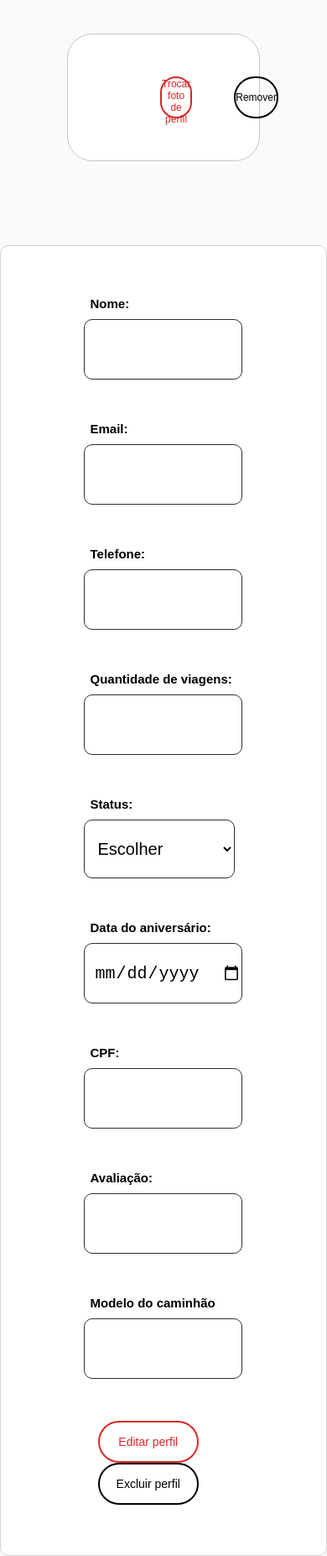
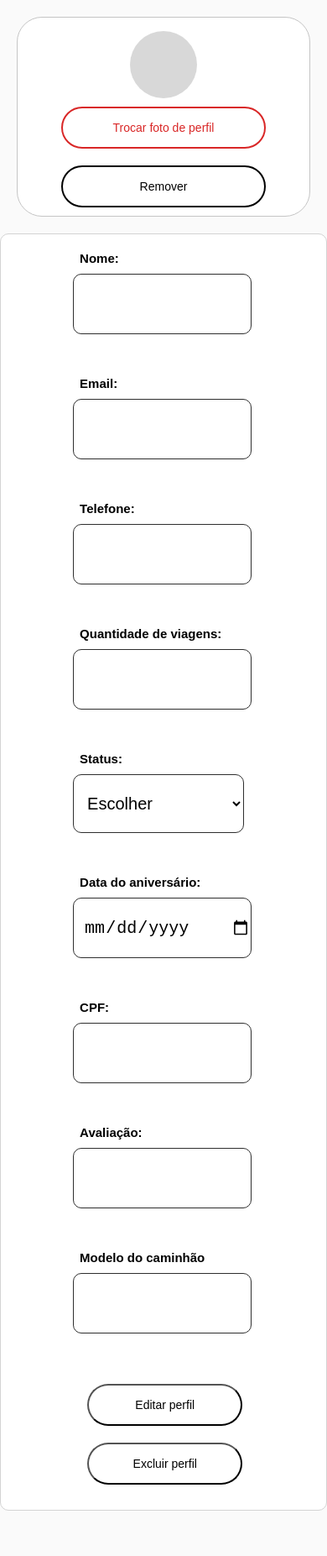
Before and after one commit to web-transporta/TransportaWeb-Desktop, a plain HTML site: page html/perfil-motorista.html in a window 390 px wide. Shown: the whole page at 84% size. After the commit the page ends 1799 px from the top, so only its background shows below. Drawn offline with Linux system fonts and the light colour scheme; a script that the page names is missing.

Commit message:
tela perfil-motorista responsiva

```diff
--- a/css/perfil-motorista.css
+++ b/css/perfil-motorista.css
@@ -10,38 +10,37 @@ body {
   background-color: #fafafa;
 }
 .container-t {
-   display: flex; /* Usar flexbox para alinhar os botões */
-   align-items: center; /* Alinha os itens verticalmente */
-   justify-content: flex-start; /* Alinha os itens à esquerda */
-   margin-top: 40px;
+   display: flex;
+   align-items: center;
+   justify-content: flex-start;
+   margin: 40px 80px;
    border: 1px solid rgb(197, 197, 197);
    height: 150px;
-   max-width: calc(100vw - 40px); /* Subtrai o espaço das margens */
    border-radius: 30px;
-   margin-left: 80px; /* Margem à esquerda */
-   margin-right: 80px; /* Margem à direita */
    background-color: white;
 }
-.img{
+.img {
    margin-left: 50px;
    border-radius: 100%;
    width: 120px;
    height: 120px;
    background-color: rgb(216, 216, 216);
 }
-.trocar-foto {
+.trocar-foto, .remover, .editar, .excluir {
    width: 260px;
    height: 50px;
-   margin-left: 150px;
    border-radius: 40px;
    font-family: var(--titulo);
-   color: var(--vermelho);
    font-size: 18px;
    font-weight: 400;
    background-color: transparent;
-   border: 2px solid var(--vermelho);
    transition: all 300ms cubic-bezier(.23, 1, 0.32, 1);
    cursor: pointer;
+}
+.trocar-foto {
+   color: var(--vermelho);
+   border: 2px solid var(--vermelho);
+   margin-left: 150px;
 }
 .trocar-foto:hover {
    color: var(--branco);
@@ -49,18 +48,9 @@ body {
    transform: translateY(-0.125em);
 }
 .remover {
-   width: 260px;
-   height: 50px;
+   color: var(--preto);
+   border: 2px solid var(--preto);
    margin-left: 50px;
-   border-radius: 40px;
-   font-family: var(--titulo);
-   color: var(--preto);
-   font-size: 18px;
-   font-weight: 400;
-   background-color: transparent;
-   border: 2px solid var(--preto);
-   transition: all 300ms cubic-bezier(.23, 1, 0.32, 1);
-   cursor: pointer;
 }
 .remover:hover {
    color: var(--branco);
@@ -73,30 +63,27 @@ body {
    margin-top: 30px;
    height: 90%;
    border: 1px solid rgb(211, 211, 211);
-   max-width: calc(100vw - 40px); /* Subtrai o espaço das margens */
+   max-width: calc(100vw - 40px);
    padding: 30px 40px;
 }
-
-.container-b form .detalhes-usuario{
+.container-b form .detalhes-usuario {
    display: flex;
    flex-wrap: wrap;
    justify-content: space-between;
    padding-left: 10%;
    font-size: 20px;
 }
-
-form .detalhes-usuario .inputbox{
+form .detalhes-usuario .inputbox {
    margin-bottom: 50px;
    width: calc(100% / 2 - 2px);
 }
-.detalhes-usuario .inputbox .detalhes{
+.detalhes-usuario .inputbox .detalhes {
    display: flex;
    font-weight: 600;
    margin-bottom: 10px;
    margin-left: 8px;
 }
-
-.detalhes-usuario .inputbox input{
+.detalhes-usuario .inputbox input {
    height: 70px;
    width: 80%;
    outline: none;
@@ -106,7 +93,6 @@ form .detalhes-usuario .inputbox{
    font-size: 20px;
    background-color: transparent;
 }
-
 form .botao-opcao {
    height: 70px;
    width: 82%;
@@ -117,256 +103,99 @@ form .botao-opcao {
    font-size: 20px;
    background-color: transparent;
 }
-
-.botoes{
+.botoes {
    margin-left: 50%;
    padding-left: 20px;
    margin-top: -140px;
-
 }
-
 .editar {
-   width: 260px;
-   height: 50px;
-   border-radius: 40px;
-   font-family: var(--titulo);
-   color: var(--vermelho);
-   font-size: 18px;
-   font-weight: 400;
-   background-color: transparent;
-   border: 2px solid var(--vermelho);
-   transition: all 300ms cubic-bezier(.23, 1, 0.32, 1);
-   cursor: pointer;
    margin-right: 50px;
 }
-.editar:hover {
-   color: var(--branco);
-   background-color: var(--vermelho);
-   transform: translateY(-0.125em);
-}
-.excluir {
-   width: 260px;
-   height: 50px;
-   border-radius: 40px;
-   font-family: var(--titulo);
-   color: var(--preto);
-   font-size: 18px;
-   font-weight: 400;
-   background-color: transparent;
-   border: 2px solid var(--preto);
-   transition: all 300ms cubic-bezier(.23, 1, 0.32, 1);
-   cursor: pointer;
-}
-.excluir:hover {
+.editar:hover, .excluir:hover {
    color: var(--branco);
    background-color: var(--preto);
    transform: translateY(-0.125em);
 }
+
 @media screen and (max-width: 1692px) {
-
-
-   .editar {
-      width: 210px;
-
-  }
-
-
-   .excluir {
-      width: 210px;
-
-   }
-
-
+   .editar, .excluir { width: 210px; }
 }
 
 @media screen and (max-width: 1450px) {
-
-
-  .editar {
-     width: 170px;
-
+   .editar, .excluir { width: 170px; }
 }
 
-
-  .excluir {
-     width: 170px;
-
+@media screen and (max-width: 1200px) {
+   .container-b { height: 100%; }
+   .editar, .excluir { width: 140px; margin-right: 30px; }
 }
 
-
-}
-@media screen and (max-width: 1200px) {
-   .container-b{
-      height: 100%;
-   }
-
-
-  .editar {
-     width: 140px;
-     margin-right: 30px;
-
- }
-
-
-  .excluir {
-     width: 140px;
-
-  }
-
-
-}
 @media screen and (max-width: 1065px) {
-
-   .container-b{
-      height: 100%;
-   }
-
-  .img{
-     margin-left: 50px;
-     width: 100px;
-     height: 100px;
-
-  }
-
-  .editar {
-     width: 140px;
-     margin-right: 10px;
-     font-size: 15px;
-
-
- }
-
-  .excluir {
-     width: 140px;
-     font-size: 15px;
-
-
-  }
-
-  .trocar-foto {
-     width: 170px;
-     font-size: 15px;
-     margin-left: 80px;
-  }
-
-  .remover{
-     width: 170px;
-     font-size: 15px;
-
+   .img { width: 100px; height: 100px; }
+   .editar, .excluir { width: 140px; font-size: 15px; margin-right: 10px; }
+   .trocar-foto, .remover { width: 170px; font-size: 15px; margin-left: 80px; }
 }
 
 @media screen and (max-width: 950px) {
-
-   .container-b{
-      height: 100%;
+   .editar, .excluir { width: 120px; font-size: 14px; margin-right: 5px; }
 }
 
-
-     .editar {
-        width: 120px;
-        font-size: 14px;
-        margin-right: 5px
-
-    }
-
-     .excluir {
-        width: 120px;
-        font-size: 14px;
-
-
-     }
-
-  }
 @media screen and (max-width: 890px) {
-
    .container-b {
-        background-color: white;
-        border-radius: 10px;
       margin-top: 100px;
-        height: 100%;
-        border: 1px solid rgb(211, 211, 211);
-        max-width: calc(100vw - 40px); /* Subtrai o espaço das margens */
       padding: 60px 40px;
    }
-
-     form .detalhes-usuario .inputbox{
-        margin-bottom: 50px;
+   form .detalhes-usuario .inputbox {
       margin-left: 10%;
       width: calc(80% / 1 - 2px);
       font-size: 15px;
    }
-
-
-     .img{
-        margin-left: 30px;
-        width: 90px;
-        height: 90px;
+   .img { margin-left: 30px; width: 90px; height: 90px; }
+   .botoes { margin-left: 9%; padding-left: 20px; margin-top: 0; }
+   .editar, .excluir { width: 120px; font-size: 14px; }
 }
 
-     .botoes{
-        margin-left: 9%;
-        padding-left: 20px;
-        margin-top: 0px;
-
-     }
-     .editar {
-        width: 120px;
-        font-size: 14px;
-        margin-right: 5px;
+@media screen and (max-width: 787px) {
+   .trocar-foto, .remover { width: 140px; font-size: 12px; }
 }
 
-     .excluir {
-        width: 120px;
-        font-size: 14px;
-
-
+@media screen and (max-width: 725px) {
+   body { overflow: auto; }
+   .trocar-foto, .remover { width: 100px; font-size: 12px; }
 }
 
+@media screen and (max-width: 650px) {
+   .container-t {
+       flex-direction: column;
+       align-items: center;
+       margin: 20px;
+       height: auto;
    }
-
-  @media screen and (max-width: 780px) {
-
-   .container-b{
-      height: 100%;
+   .img {
+       margin-left: 0;
+       margin-top: 16px;
+       width: 80px;
+       height: 80px;
    }
-
-     .trocar-foto {
-        width: 140px;
-        font-size: 12px;
-        margin-left: 80px;
+   .trocar-foto, .remover, .editar, .excluir {
+       width: 70%;
+       margin: 10px 0;
+       font-size: 14px;
    }
-
-     .remover{
-        width: 140px;
-        font-size: 12px;
-
+   .container-b {
+       padding: 20px;
+       margin-top: 20px;
    }
-
+   .detalhes-usuario {
+       flex-direction: column;
+       padding-left: 0;
+       font-size: 16px;
    }
-
-@media screen and (max-width: 690px) {
-
-   body{
-      overflow:auto;
-
-
-      .container-b{
-         height: 100%;
+   .detalhes-usuario .inputbox {
+       width: 100%;
+       margin-bottom: 20px;
+   }
+   .detalhes-usuario .inputbox input {
+       width: 80%;
    }
 }
-
-  .trocar-foto {
-     width: 100px;
-     font-size: 12px;
-     margin-left: 80px;
-  }
-
-  .remover{
-     width: 100px;
-     font-size: 12px;
-
-  }
-
-}
-
-}
```
Lines whose indentation alone changed are shown as unchanged.
